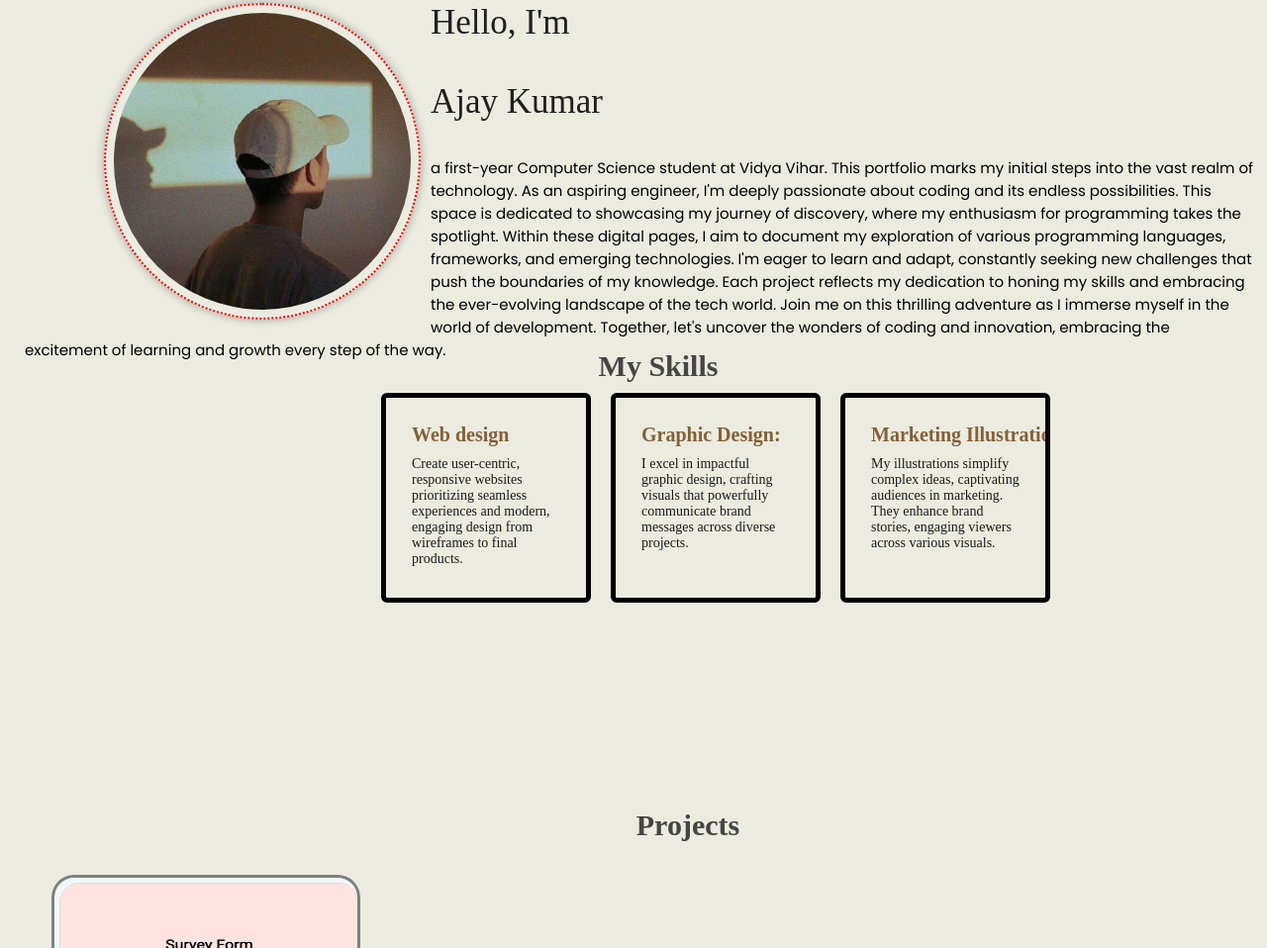
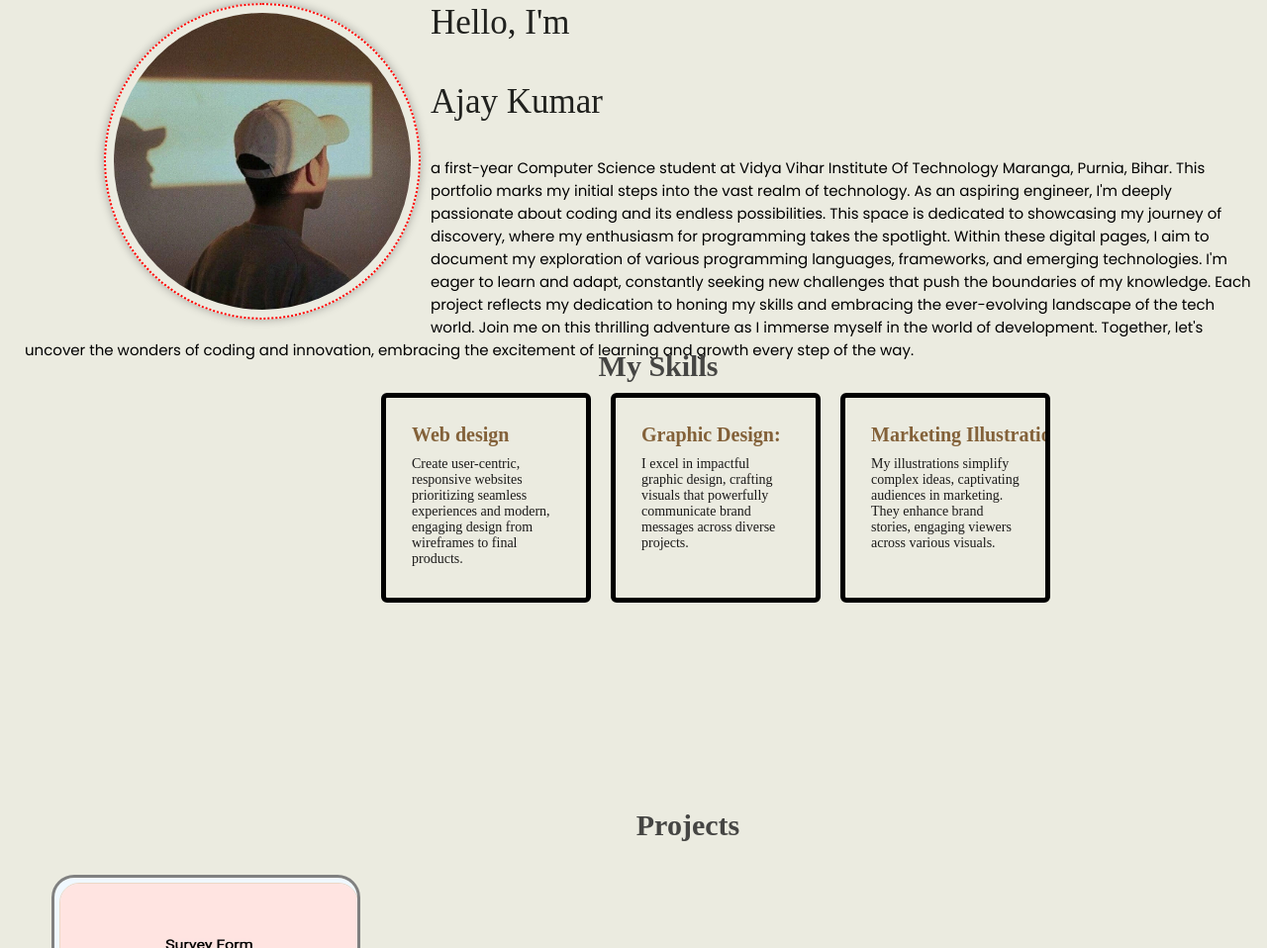
Before and after one commit to ajaycode10x/Website-Ajay-s-Portfolio, a plain HTML site: page index.html in a window 1280 px wide. Shown: the part 860-1818 px from the top of the page at 99% size. Drawn offline with Linux system fonts and the light colour scheme.

Commit message:
index.html

```diff
--- a/index.html
+++ b/index.html
@@ -73,7 +73,7 @@
                 <div class="ima"><img src="1701828834287.jpeg" alt="Profile Picture" class="profile-image"></div>
 
                 <p style="color: rgb(32, 33, 30);  font-size: 35px; ">Hello, I'm <br><br> Ajay Kumar</p>
-                <p class="text">a first-year Computer Science student at Vidya Vihar. This portfolio marks my initial
+                <p class="text">a first-year Computer Science student at Vidya Vihar Institute Of Technology Maranga, Purnia, Bihar. This portfolio marks my initial
                     steps into the vast realm of technology. As an aspiring engineer, I'm deeply passionate about coding
                     and its endless possibilities. This space is dedicated to showcasing my journey of discovery, where
                     my enthusiasm for programming takes the spotlight.
```
